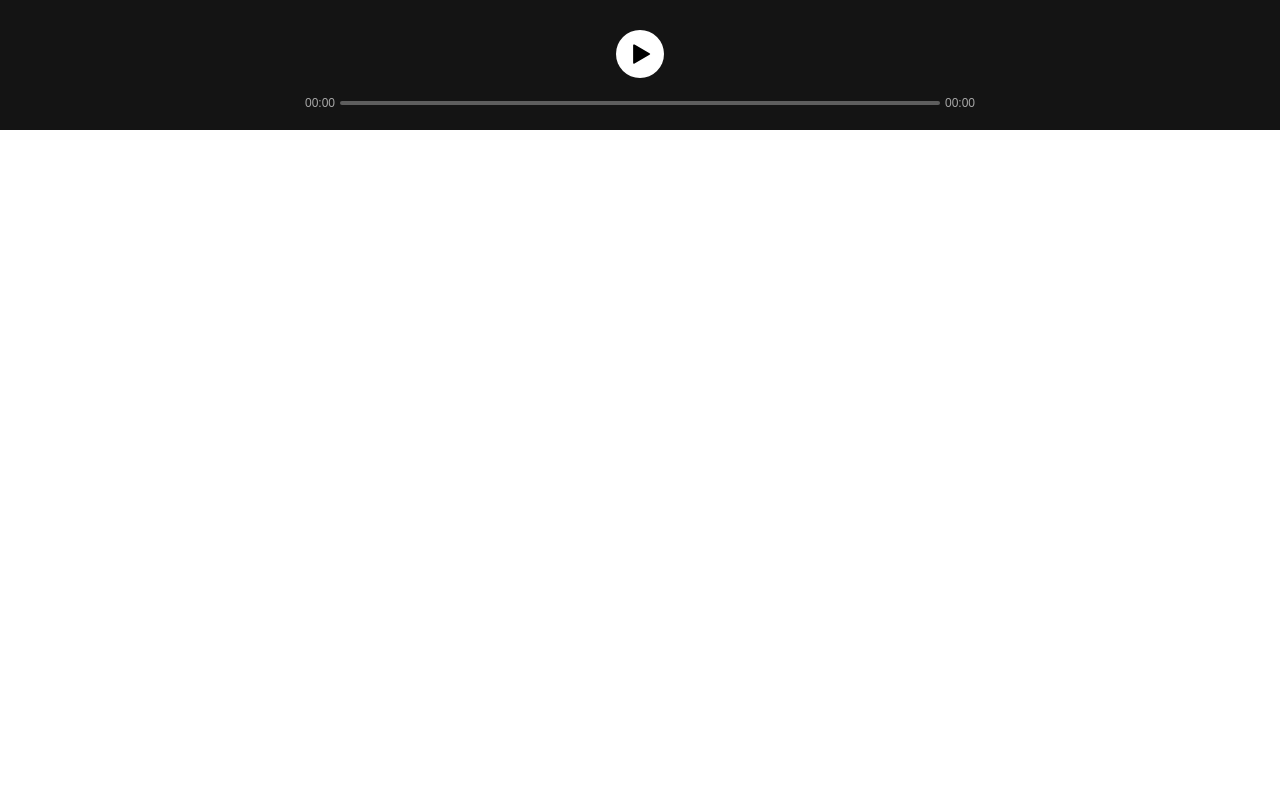
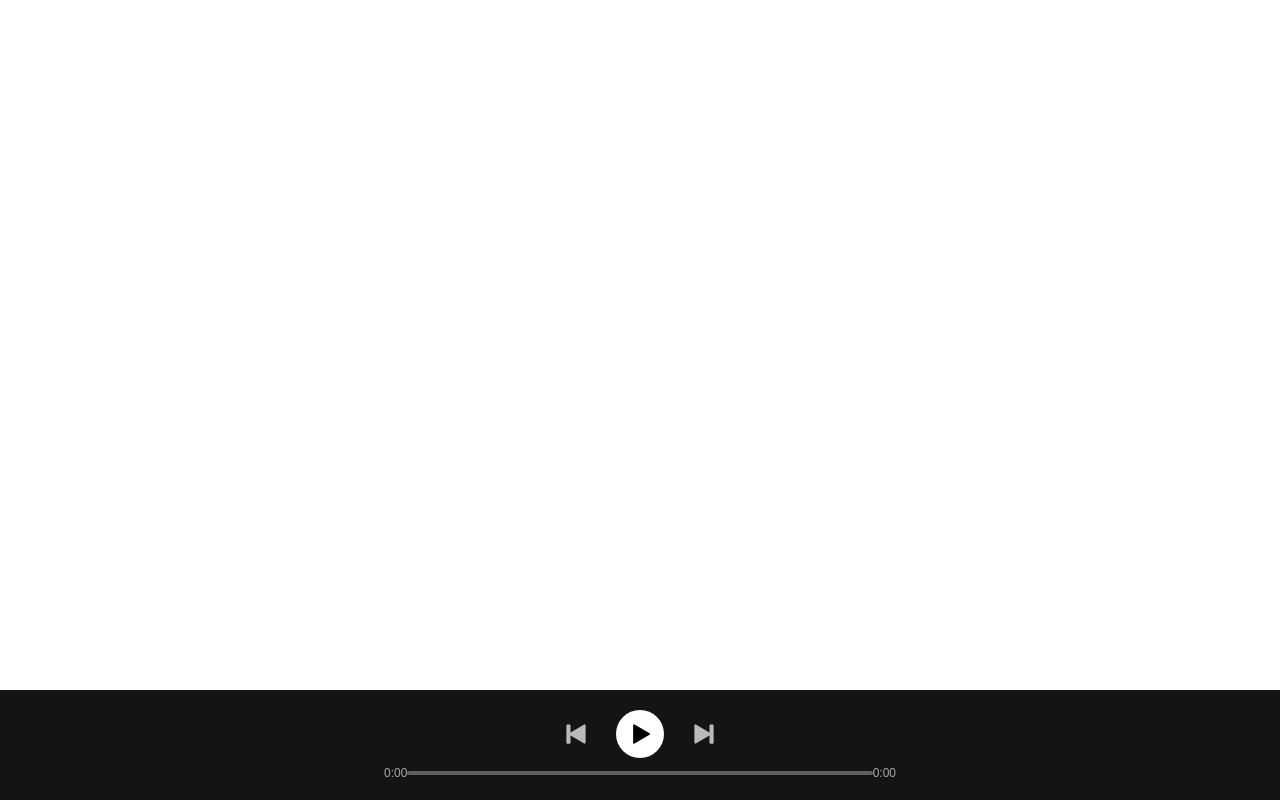
Before and after one commit to Bazyli12/music-player, a React (Vite) app: page / in a window 1280 px wide. Built offline with nearby package versions, Linux system fonts and the light colour scheme.

Commit message:
wtf spotify 🧩ide na spacer

```diff
--- a/src/App.jsx
+++ b/src/App.jsx
@@ -1,7 +1,17 @@
 import React from "react";
 import ReactDOM from "react-dom/client";
 
-import { Navigation, Play, Wrapper, Timeline } from "./App.style";
+import {
+    Player,
+    PlayerLeft,
+    PlayerRight,
+    Play,
+    Timeline,
+    Buttons,
+    Navigaton,
+    NowPlaying,
+    Options,
+} from "./App.style";
 
 export default class App extends React.Component {
     constructor(props) {
@@ -18,16 +28,25 @@ export default class App extends React.Component {
         this.componentDidMount = this.componentDidMount.bind(this);
         this.componentWillUnmount = this.componentWillUnmount.bind(this);
 
-        this.url = "/static/music/vetther.mp3";
+        this.url = "/static/music/vetther2.mp3";
         this.audio = new Audio(this.url);
     }
 
     convert(seconds) {
         let sec = Math.floor(seconds);
         let min = Math.floor(sec / 60);
+        let hour = Math.floor(min / 60);
+
+        hour = Math.floor(hour % 60);
+        min = Math.floor(min % 60);
+        sec = Math.floor(sec % 60);
+
+        sec = sec >= 10 ? sec : "0" + sec;
+
+        if (hour >= 1) {
             min = min >= 10 ? min : "0" + min;
-        sec = Math.floor(sec % 60);
-        sec = sec >= 10 ? sec : "0" + sec;
+            return hour + ":" + min + ":" + sec;
+        }
         return min + ":" + sec;
     }
 
@@ -147,8 +166,22 @@ export default class App extends React.Component {
 
     render() {
         return (
-            <Wrapper>
-                <Navigation>
+            <Navigaton>
+                <NowPlaying></NowPlaying>
+                <Player>
+                    <Buttons>
+                        <PlayerLeft>
+                            <button>
+                                <svg
+                                    height="22"
+                                    width="22"
+                                    viewBox="0 0 16 16"
+                                    fill="#bababa"
+                                >
+                                    <path d="M3.3 1a.7.7 0 01.7.7v5.15l9.95-5.744a.7.7 0 011.05.606v12.575a.7.7 0 01-1.05.607L4 9.149V14.3a.7.7 0 01-.7.7H1.7a.7.7 0 01-.7-.7V1.7a.7.7 0 01.7-.7h1.6z"></path>
+                                </svg>
+                            </button>
+                        </PlayerLeft>
                         <Play
                             className={this.state.play ? "on" : "off"}
                             onClick={() => this.handlePlayClick()}
@@ -175,9 +208,23 @@ export default class App extends React.Component {
                                 </svg>
                             )}
                         </Play>
-                </Navigation>
+                        <PlayerRight>
+                            <button>
+                                <svg
+                                    height="22"
+                                    width="22"
+                                    viewBox="0 0 16 16"
+                                    fill="#bababa"
+                                >
+                                    <path d="M12.7 1a.7.7 0 00-.7.7v5.15L2.05 1.107A.7.7 0 001 1.712v12.575a.7.7 0 001.05.607L12 9.149V14.3a.7.7 0 00.7.7h1.6a.7.7 0 00.7-.7V1.7a.7.7 0 00-.7-.7h-1.6z"></path>
+                                </svg>
+                            </button>
+                        </PlayerRight>
+                    </Buttons>
                     <Timeline>
-                    <div id="time">{this.convert(this.state.soundTime)}</div>
+                        <div id="time">
+                            {this.convert(this.state.soundTime)}
+                        </div>
                         <input
                             type="range"
                             id="timeline"
@@ -190,7 +237,9 @@ export default class App extends React.Component {
                             {this.convert(this.state.soundDuration)}
                         </div>
                     </Timeline>
-            </Wrapper>
+                </Player>
+                <Options></Options>
+            </Navigaton>
         );
     }
 }
--- a/src/App.style.jsx
+++ b/src/App.style.jsx
@@ -1,24 +1,50 @@
 import styled, { css } from "styled-components";
 
-export const Wrapper = styled.div`
+export const Navigaton = styled.div`
+    position: fixed;
+    bottom: 0;
+    width: 100%;
+    height: 110px;
+    display: flex;
+    justify-content: center;
+`;
+
+export const Player = styled.div`
     display: flex;
     justify-content: center;
     background-color: #141414;
     flex-direction: column;
-    padding: 20px 0;
+    width: 40%;
 `;
 
-export const Navigation = styled.div`
+export const NowPlaying = styled.div`
+    display: flex;
+    justify-content: center;
+    background-color: #141414;
+    flex-direction: column;
+    width: 30%;
+`;
+export const Options = styled.div`
+    display: flex;
+    justify-content: center;
+    background-color: #141414;
+    flex-direction: column;
+    width: 30%;
+`;
+
+export const Buttons = styled.div`
     display: flex;
     justify-content: center;
     flex-direction: row;
     margin-bottom: 8px;
+    gap: 16px;
 `;
+
 export const Timeline = styled.div`
     @import url("https://fonts.googleapis.com/css2?family=Athiti:wght@200;300;400;500;600;700&display=swap");
 
     display: flex;
-    justify-content: center;
+    justify-content: space-between;
     align-items: center;
     flex-direction: row;
 
@@ -28,7 +54,8 @@ export const Timeline = styled.div`
         font-size: 12px;
         font-weight: 500;
         color: #a7a7a7;
-        margin: 0 5px;
+        cursor: default;
+        user-select: none;
     }
 
     input[type="range"] {
@@ -63,25 +90,55 @@ export const Timeline = styled.div`
     }
 `;
 
+export const PlayerLeft = styled.div`
+    button {
+        transition: all 33ms cubic-bezier(0.3, 0, 0.7, 1) 0s;
+        color: #fff;
+        background-color: transparent;
+        padding: 0;
+        width: 48px;
+        height: 48px;
+        border: 0;
+        display: flex;
+        justify-content: center;
+        align-items: center;
+
+        :hover svg {
+            fill: white;
+        }
+    }
+`;
+
+export const PlayerRight = styled.div`
+    button {
+        transition: all 33ms cubic-bezier(0.3, 0, 0.7, 1) 0s;
+        color: #fff;
+        background-color: transparent;
+        padding: 0;
+        width: 48px;
+        height: 48px;
+        border: 0;
+        display: flex;
+        justify-content: center;
+        align-items: center;
+
+        :hover svg {
+            fill: white;
+        }
+    }
+`;
+
 export const Play = styled.button`
     transition: all 33ms cubic-bezier(0.3, 0, 0.7, 1) 0s;
     background-color: white;
     padding: 0;
-    // 32px normalnie
     width: 48px;
     height: 48px;
     border-radius: 100%;
     border: 0;
-    margin: 10px;
     display: flex;
     justify-content: center;
     align-items: center;
-
-    &.on {
-    }
-
-    &.off {
-    }
 
     &:hover {
         transform: scale(1.06);
```
Also changed, not shown: 1 other file (tests, documents, lock files or other folders). Lines whose indentation alone changed are shown as unchanged.
